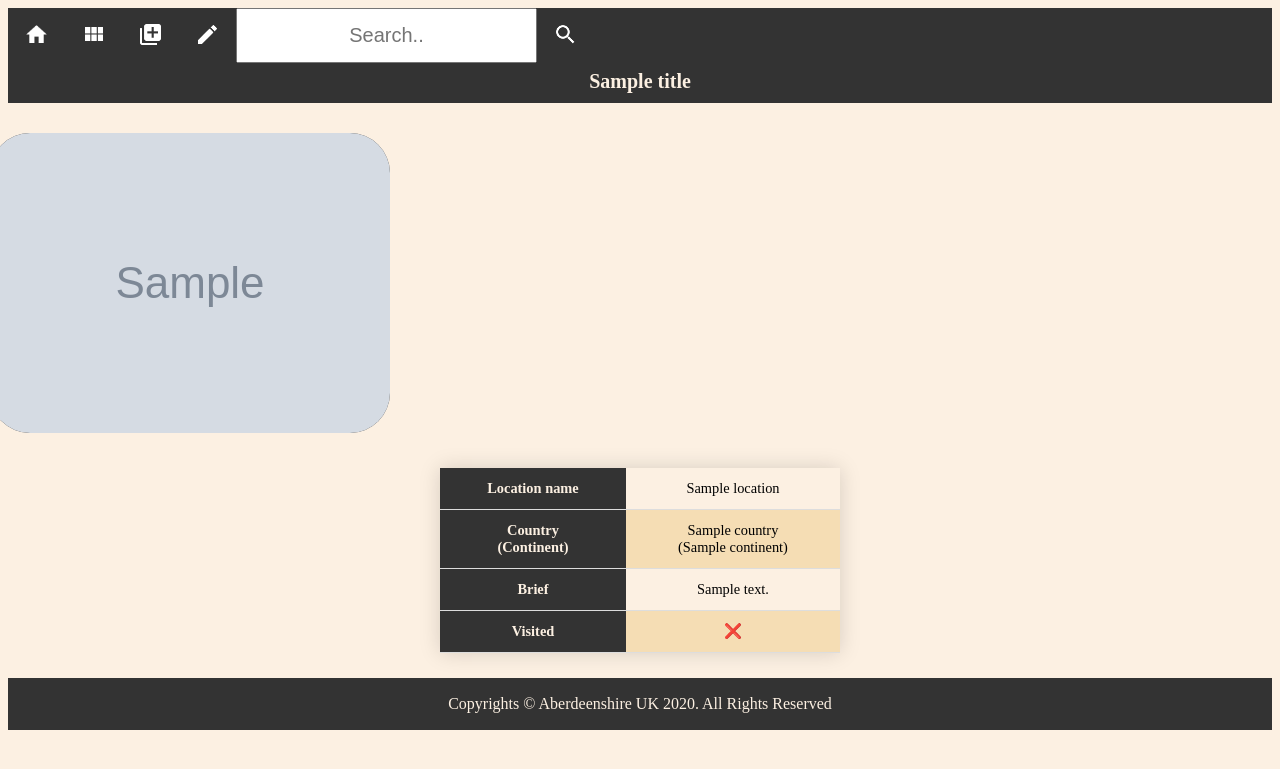
After one commit to Michalju/PhotoApp, a Flask app: template templates/locations/view_single.html in a window 1280 px wide. The commit adds this page. Shown: the top 769 px of the page. Run offline with Flask 2, Linux system fonts and the light colour scheme; the template is opened without the code that fills it: most values are stand-ins (such as "Sample title", 1, 10 or a date in 2020); grey boxes marked "Sample" are stand-in pictures.

Commit message:
added single location page

```diff
--- /dev/null
+++ b/static/css/single_locaiton_view.css
@@ -0,0 +1,18 @@
+/* This is grid part CSS */
+.grid-container-sinlge-location {
+  display: grid;
+  grid-template-columns: 400px 400px 400px;
+  grid-gap: 50px;
+  padding: 10px;
+  justify-content: center;
+}
+
+.card_image-sinlge-location {
+  background-color: #333;
+  border-radius: 40px;
+  width: 400px
+}
+
+.card_image-sinlge-location:hover {
+  box-shadow: 0 8px 16px 0 rgba(0, 0, 0, 0.824);
+}
--- a/templates/base.html
+++ b/templates/base.html
@@ -5,11 +5,13 @@
     <meta charset="UTF-8">
     <meta name="viewport" content="width=device-width, initial-scale=1.0">
     <meta http-equiv="X-UA-Compatible" content="ie=edge">
+    <link rel="stylesheet" href="{{ url_for('static', filename='css/single_locaiton_view.css') }}">
     <link rel="stylesheet" href="{{ url_for('static', filename='css/main.css') }}">
     <link rel="stylesheet" href="{{ url_for('static', filename='css/navigation_bar.css') }}">
     <link rel="stylesheet" href="{{ url_for('static', filename='css/footer.css') }}">
     <link rel="stylesheet" href="{{ url_for('static', filename='css/locations_grid.css') }}">
     <link rel="stylesheet" href="{{ url_for('static', filename='css/tables.css') }}">
+
     <title>Photo Locations App</title>
 </head>
 
--- /dev/null
+++ b/templates/locations/view_single.html
@@ -0,0 +1,36 @@
+{% extends 'base.html' %}
+
+{% block content %}
+
+<div class="grid-container-sinlge-location">
+    {% for photo in photos %}
+        <img class="card_image-sinlge-location" src='{{url_for("static", filename="photos/"+photo.filename)}}'>
+    {% endfor %}
+</div>
+
+<table class="styled-table">
+    <tr>
+        <th>Location name</th>
+        <td>{{location.name}}</td>
+    </tr>
+    <tr>
+        <th>Country<br>(Continent)</th>
+        <td>{{location.country.name}} <br>({{location.country.continent.name}})</td>
+    </tr>
+    <tr>
+        <th>Brief</th>
+        <td>{{location.description}}</td>
+    </tr>
+    <tr>
+        <th>Visited</th>
+        <td>{% if location.visited %}
+            ✅
+        {% else %}
+            ❌
+        {% endif %}
+        </td>
+    </tr>
+</table>
+
+
+{% endblock %}
```
Also changed, not shown: controllers/locations_controller.py (+8 -0 lines), repositories/photo_repository.py (+16 -0 lines), templates/locations/view.html (+5 -2 lines), README.md.
